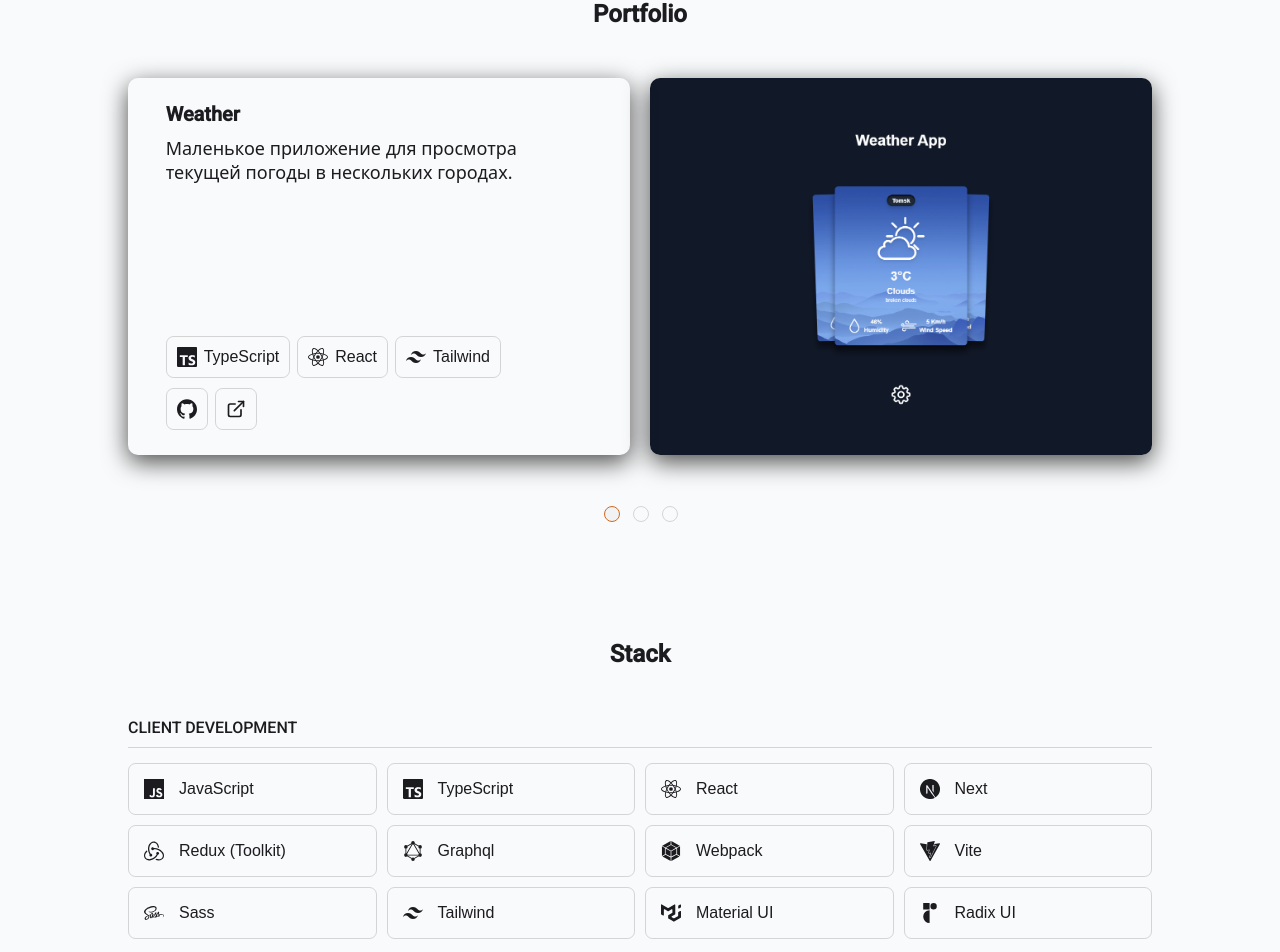
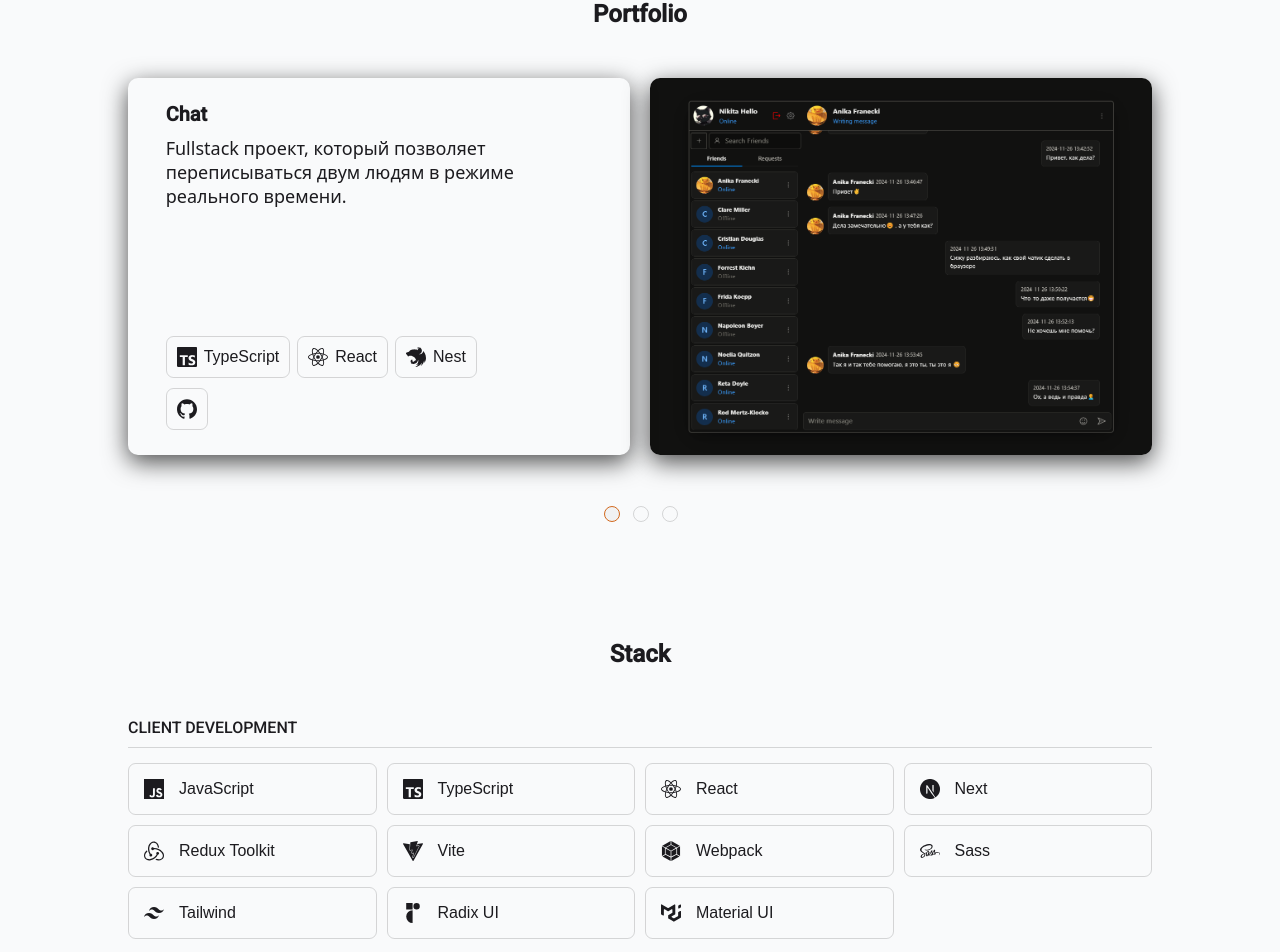
Before and after one commit to Innovavtion/portfolio, a Next.js app: page / in a window 1280 px wide. Shown: the part 1553-2505 px from the top of the page. Built offline with nearby package versions, Linux system fonts and the light colour scheme.

Commit message:
refactor: portfolio and stack

```diff
--- a/components/Section/Portfolio/Portfolio.data.tsx
+++ b/components/Section/Portfolio/Portfolio.data.tsx
@@ -2,6 +2,7 @@
 
 import WeatherImage from "@/public/Images/Weather.png";
 import ToDoImage from "@/public/Images/ToDo.png";
+import ChatImage from "@/public/Images/Chat.png";
 
 import {
   SiJavascript,
@@ -11,6 +12,8 @@
   SiTailwindcss,
   SiMui,
   SiNestjs,
+  SiPostgresql,
+  SiPrisma,
 } from "react-icons/si";
 
 import { IoLogoSass } from "react-icons/io";
@@ -34,6 +37,21 @@
 }
 
 export const PortfolioData: Array<portfolioProps> = [
+  {
+    text: "Chat",
+    description:
+      "Fullstack проект, который позволяет переписываться двум людям в режиме реального времени.",
+    stack: [
+      { text: "TypeScript", icon: <SiTypescript /> },
+      { text: "React", icon: <SiReact /> },
+      { text: "Nest", icon: <SiNestjs /> },
+    ],
+    image: ChatImage,
+    link: {
+      github: "https://github.com/Innovavtion/chat-fullstack",
+      vercel: undefined,
+    },
+  },
   {
     text: "Weather",
     description:
@@ -64,19 +82,4 @@
       vercel: "https://to-do-react-project.vercel.app",
     },
   },
-  {
-    text: "Chat",
-    description:
-      "Fullstack проект для переписки двух или нескольких человек в группе.",
-    stack: [
-      { text: "TypeScript", icon: <SiTypescript /> },
-      { text: "Nest", icon: <SiNestjs /> },
-      { text: "React", icon: <SiReact /> },
-    ],
-    image: undefined,
-    link: {
-      github: "https://github.com/Innovavtion/chat-fullstack",
-      vercel: undefined,
-    },
-  },
 ];
--- a/components/Section/Stack/Stack.data.tsx
+++ b/components/Section/Stack/Stack.data.tsx
@@ -11,19 +11,9 @@
   SiTurborepo,
   SiEslint,
   SiPrettier,
-  SiStylelint,
   SiNestjs,
   SiPostgresql,
-  SiDocker,
-  SiMysql,
   SiPrisma,
-  SiGraphql,
-  SiJest,
-  SiStorybook,
-  SiTestinglibrary,
-  SiPostman,
-  SiFigma,
-  SiVercel,
   SiSwagger,
   SiRadixui,
 } from "react-icons/si";
@@ -48,14 +38,13 @@
       { text: "TypeScript", icon: <SiTypescript /> },
       { text: "React", icon: <SiReact /> },
       { text: "Next", icon: <SiNextdotjs /> },
-      { text: "Redux (Toolkit)", icon: <SiRedux /> },
-      { text: "Graphql", icon: <SiGraphql /> },
+      { text: "Redux Toolkit", icon: <SiRedux /> },
+      { text: "Vite", icon: <SiVite /> },
       { text: "Webpack", icon: <SiWebpack /> },
-      { text: "Vite", icon: <SiVite /> },
       { text: "Sass", icon: <IoLogoSass /> },
       { text: "Tailwind", icon: <SiTailwindcss /> },
+      { text: "Radix UI", icon: <SiRadixui /> },
       { text: "Material UI", icon: <SiMui /> },
-      { text: "Radix UI", icon: <SiRadixui /> },
     ],
   },
   {
@@ -73,7 +62,6 @@
       { text: "Turbo", icon: <SiTurborepo /> },
       { text: "Eslint", icon: <SiEslint /> },
       { text: "Prettier", icon: <SiPrettier /> },
-      { text: "Stylelint", icon: <SiStylelint /> },
     ],
   },
 ];
```
Also changed, not shown: public/Images/Chat.png (added).
